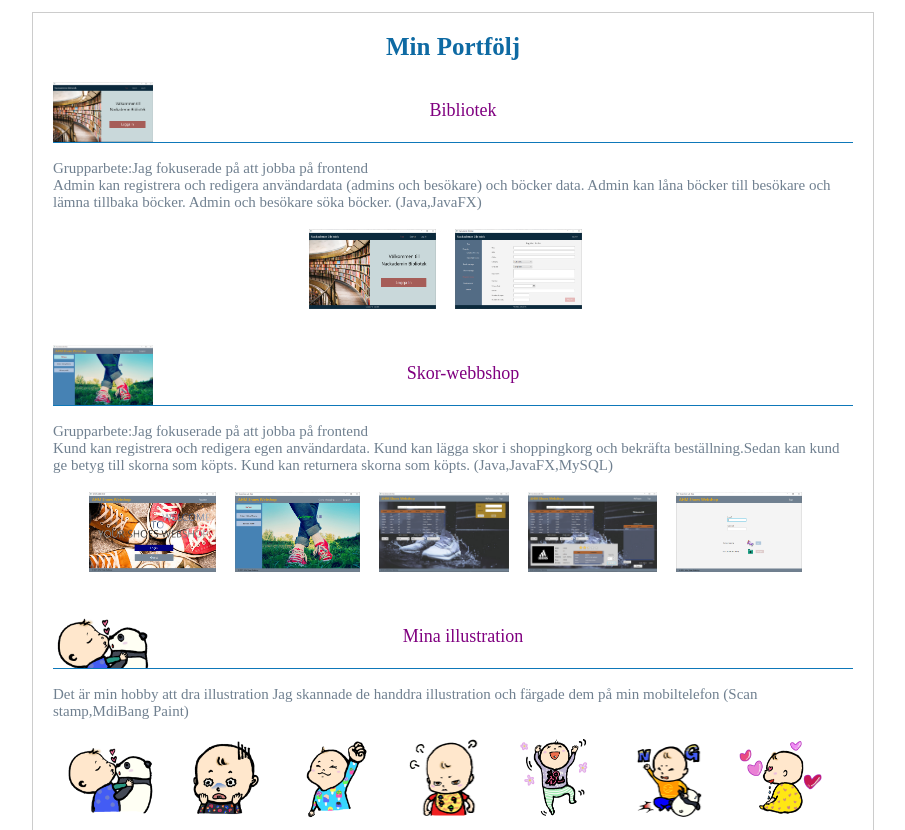
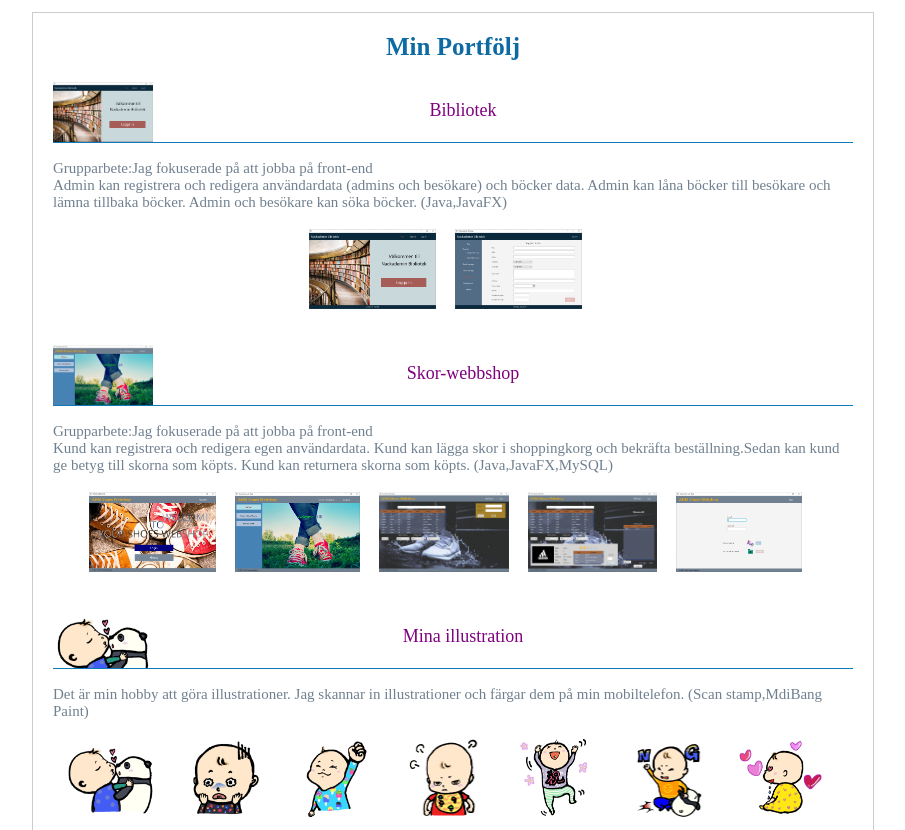
Before and after one commit to miwgu/Portfolio, a plain HTML site: page portfolio.html in a window 1280 px wide. Shown: the part 85-915 px from the top of the page, without its empty margins (187-1092 px from the left). Drawn offline with Linux system fonts and the light colour scheme.

Commit message:
Change texter

```diff
--- a/portfolio.html
+++ b/portfolio.html
@@ -34,10 +34,10 @@
           <li>
             <p style="text-align: left">
               <br>
-              Grupparbete:Jag fokuserade på att jobba på frontend</br>
+              Grupparbete:Jag fokuserade på att jobba på front-end</br>
               Admin kan registrera och redigera användardata (admins och
               besökare) och böcker data. Admin kan låna böcker till besökare och
-              lämna tillbaka böcker. Admin och besökare söka böcker.
+              lämna tillbaka böcker. Admin och besökare kan söka böcker.
               (Java,JavaFX)
             </p>
           </li>
@@ -58,7 +58,7 @@
           <li>
             <p style="text-align: left">
               <br>
-              Grupparbete:Jag fokuserade på att jobba på frontend</br>
+              Grupparbete:Jag fokuserade på att jobba på front-end</br>
               Kund kan registrera och redigera egen användardata. Kund kan lägga
               skor i shoppingkorg och bekräfta beställning.Sedan kan kund ge
               betyg till skorna som köpts. Kund kan returnera skorna som köpts.
@@ -82,8 +82,8 @@
             <li>
               <p style="text-align: left">
                 <br>
-                Det är min hobby att dra illustration
-                Jag skannade de handdra illustration och färgade dem på min mobiltelefon
+                Det är min hobby att göra illustrationer.
+                Jag skannar in illustrationer och färgar dem på min mobiltelefon.
                 (Scan stamp,MdiBang Paint)
               </p>
             </li>
```
Also changed, not shown: index.html (+1 -1 lines).
